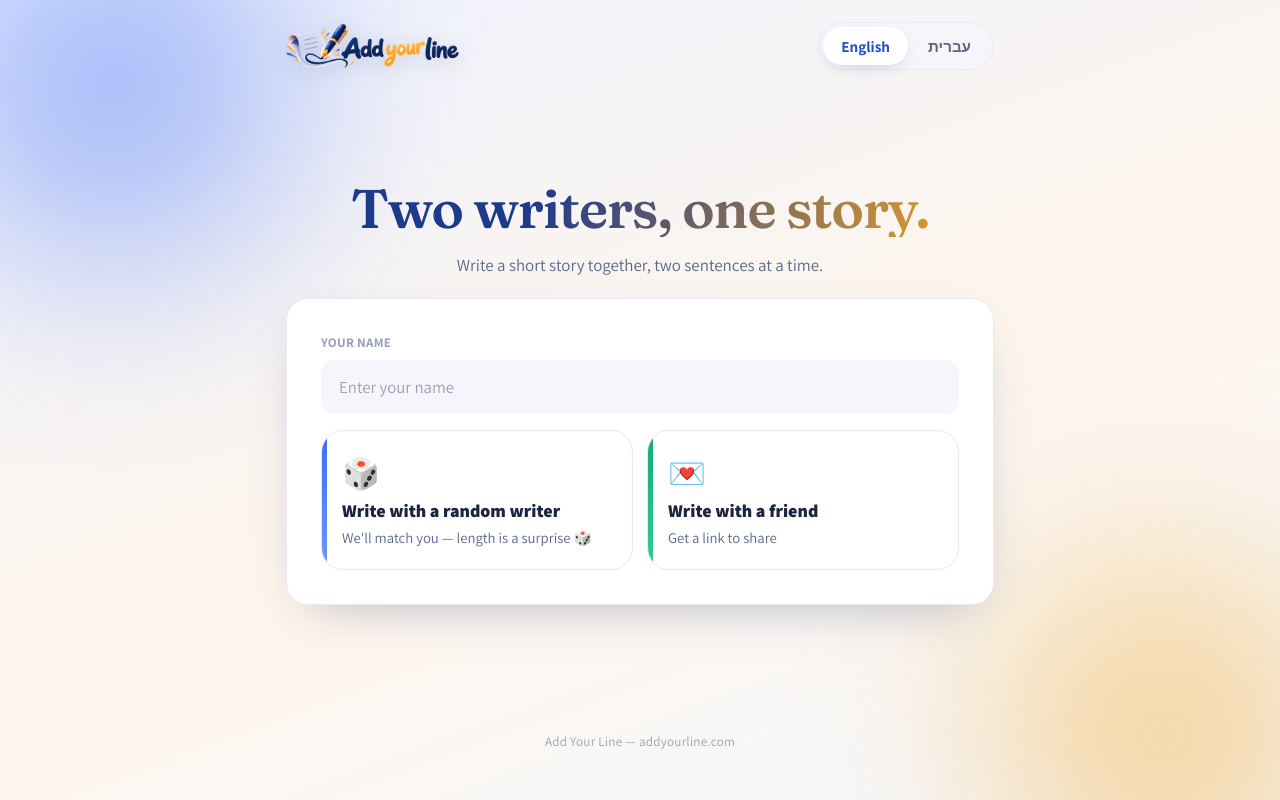
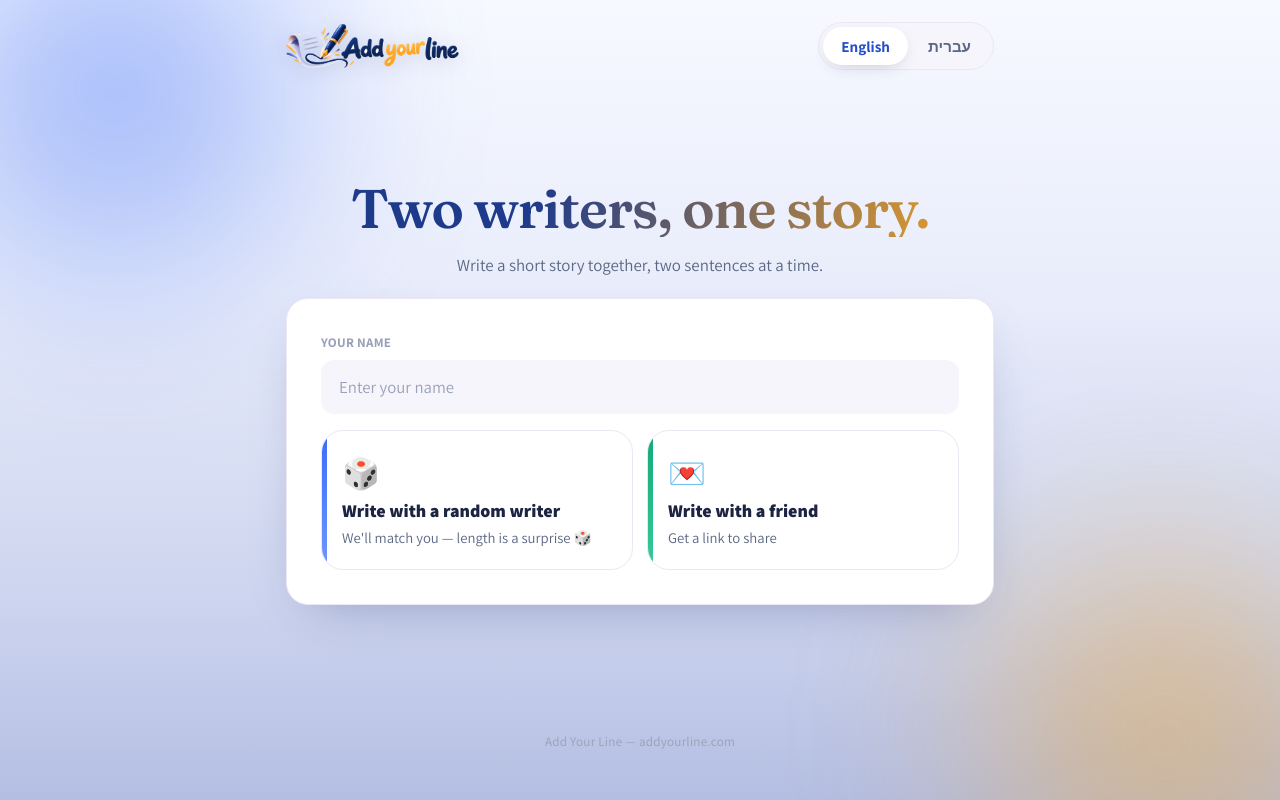
Before and after one commit to shiranzaddik/addyourline, a React (Vite) app in the folder frontend/: page / in a window 1280 px wide. Built offline with nearby package versions, Linux system fonts and the light colour scheme.

Commit message:
Deepen the background toward the bottom, keeping the logo zone light

```diff
--- a/frontend/src/styles/global.css
+++ b/frontend/src/styles/global.css
@@ -46,7 +46,8 @@ body,
 body {
   font-family: var(--sans);
   color: var(--ink);
-  background: linear-gradient(160deg, var(--bg-a), var(--bg-b) 55%, var(--bg-c));
+  /* Light around the header/logo at the top, deepening toward the empty areas. */
+  background: linear-gradient(180deg, #f7f9ff 0%, #e9edfb 36%, #cdd5ef 74%, #b4bee2 100%);
   background-attachment: fixed;
   -webkit-font-smoothing: antialiased;
   text-rendering: optimizeLegibility;
```
